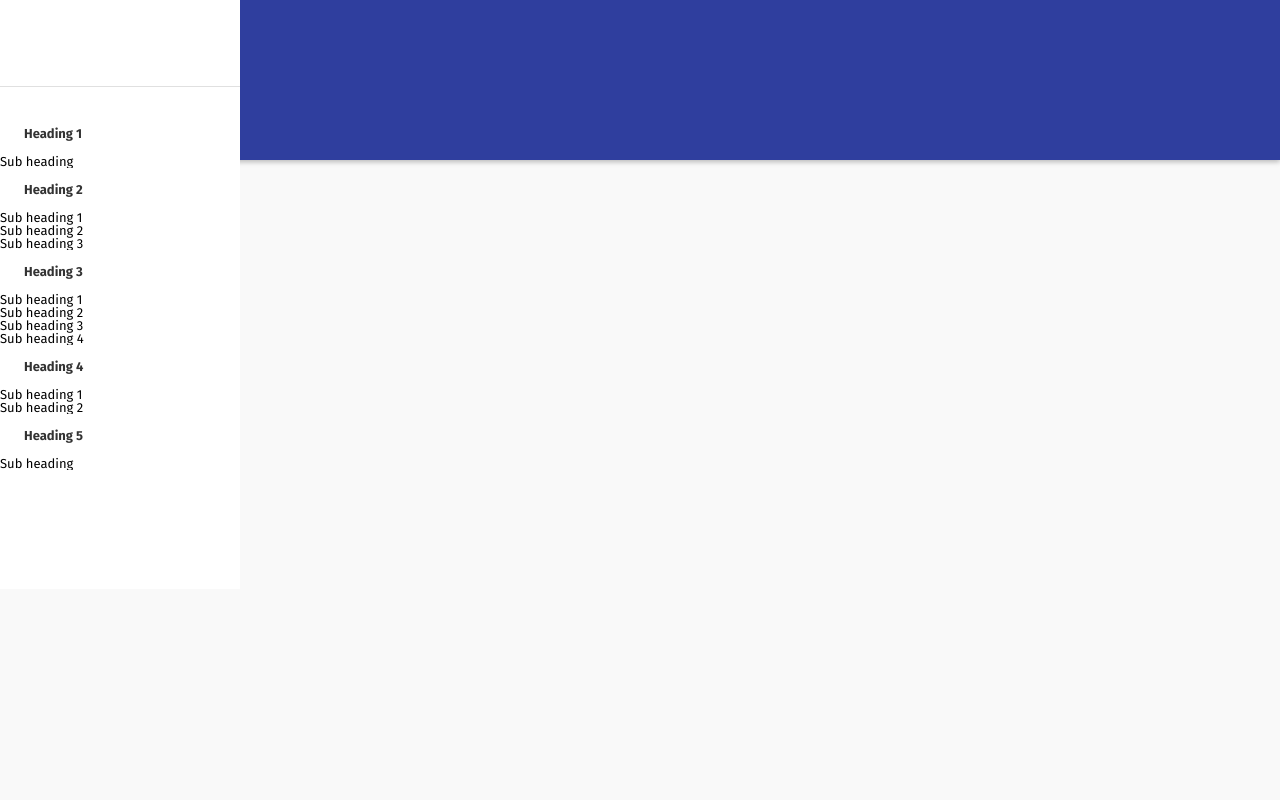
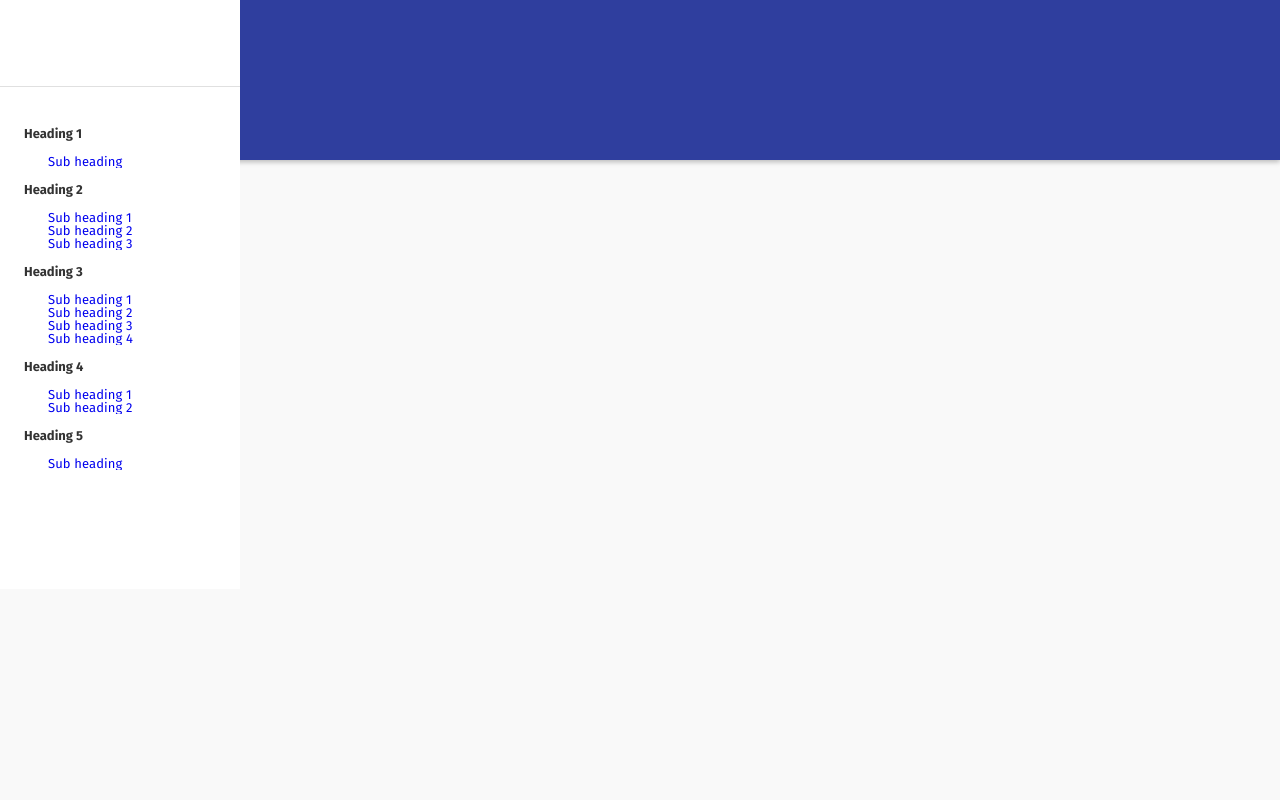
Before and after one commit to 91shetty/91shetty.github.io, a PHP site: page /material-design/index.html in a window 1280 px wide. Run offline with PHP 8.4, Linux system fonts and the light colour scheme.

Commit message:
adding anchor tag and css

```diff
--- a/material-design/component.css
+++ b/material-design/component.css
@@ -47,6 +47,17 @@
 	padding: 15px 0 15px 22px;
 }
 
+#side-nav nav a{
+	border-left: 2px solid transparent;
+	font-weight: 400;
+	letter-spacing: 0.1px;
+	padding: 10px 24px 10px 46px;
+}
+
+#side-nav nav a.nav_selected {
+	color: #03a9f4;
+}
+
 .side-nav-wrapper {
 	min-height: 100%;
 	padding-bottom: 96px;
--- a/material-design/index.html
+++ b/material-design/index.html
@@ -21,7 +21,7 @@
 								</dt>
 								<div style="overflow:hidden;">
 									<dd>
-										Sub heading
+										<a href="#">Sub heading</a>
 									</dd>
 								</div>
 								<dt>
@@ -29,46 +29,46 @@
 								</dt>
 								<div style="overflow:hidden;">
 									<dd>
-										Sub heading 1
+										<a href="#">Sub heading 1</a>
 									</dd>
 									<dd>
-										Sub heading 2
+										<a href="#">Sub heading 2</a>
 									</dd>
 									<dd>
-										Sub heading 3
+										<a href="#">Sub heading 3</a>
 									</dd>
 								</div><dt>
 									Heading 3
 								</dt>
 								<div style="overflow:hidden;">
 									<dd>
-										Sub heading 1
+										<a href="#">Sub heading 1</a>
 									</dd>
 									<dd>
-										Sub heading 2
+										<a href="#">Sub heading 2</a>
 									</dd>
 									<dd>
-										Sub heading 3
+										<a href="#">Sub heading 3</a>
 									</dd>
 									<dd>
-										Sub heading 4
+										<a href="#">Sub heading 4</a>
 									</dd>
 								</div><dt>
 									Heading 4
 								</dt>
 								<div style="overflow:hidden;">
 									<dd>
-										Sub heading 1
+										<a href="#">Sub heading 1</a>
 									</dd>
 									<dd>
-										Sub heading 2
+										<a href="#">Sub heading 2</a>
 									</dd>
 								</div><dt>
 									Heading 5
 								</dt>
 								<div style="overflow:hidden;">
 									<dd>
-										Sub heading
+										<a href="#">Sub heading</a>
 									</dd>
 								</div>
 							</dl>
--- a/material-design/style.css
+++ b/material-design/style.css
@@ -11,6 +11,10 @@ body {
 	font-family: 'Fira Sans', sans-serif;
 }
 
+a {
+	text-decoration: none;
+}
+
 dl {
 	line-height: 1em;
 }
```
